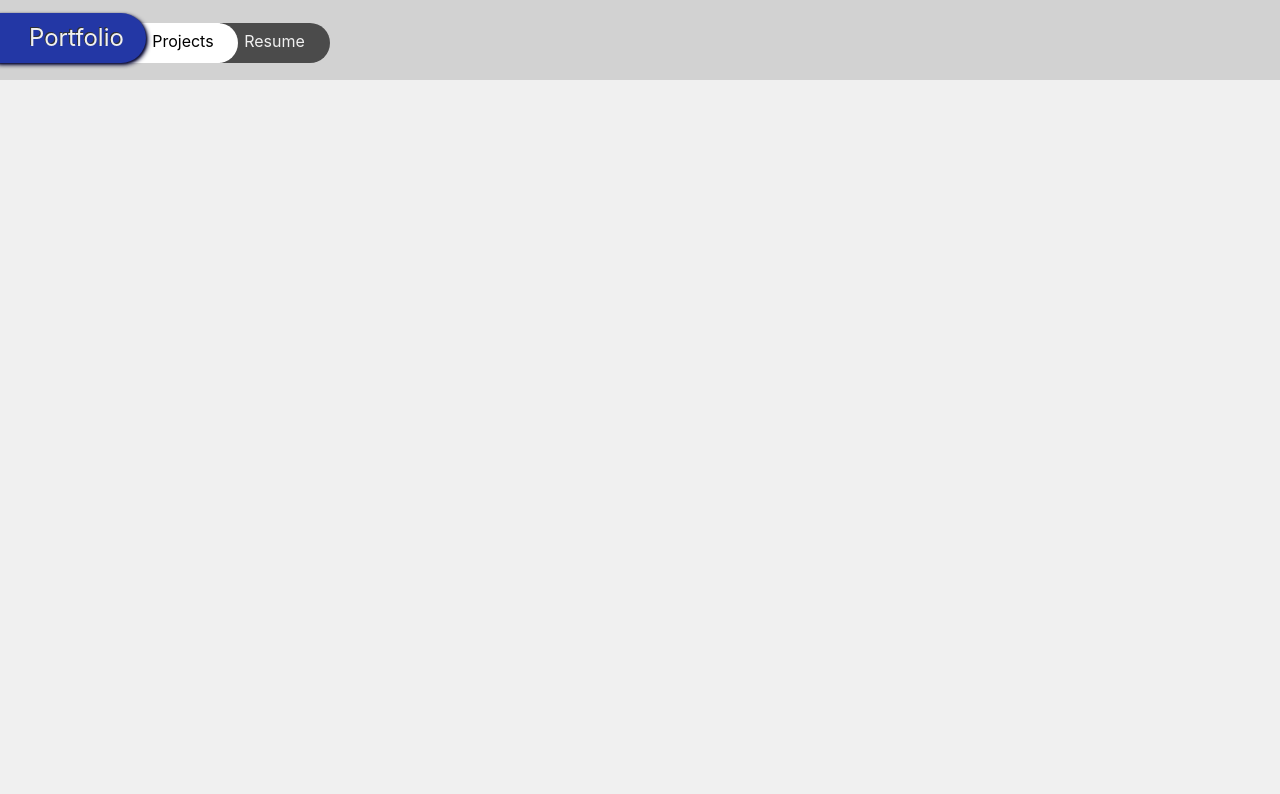
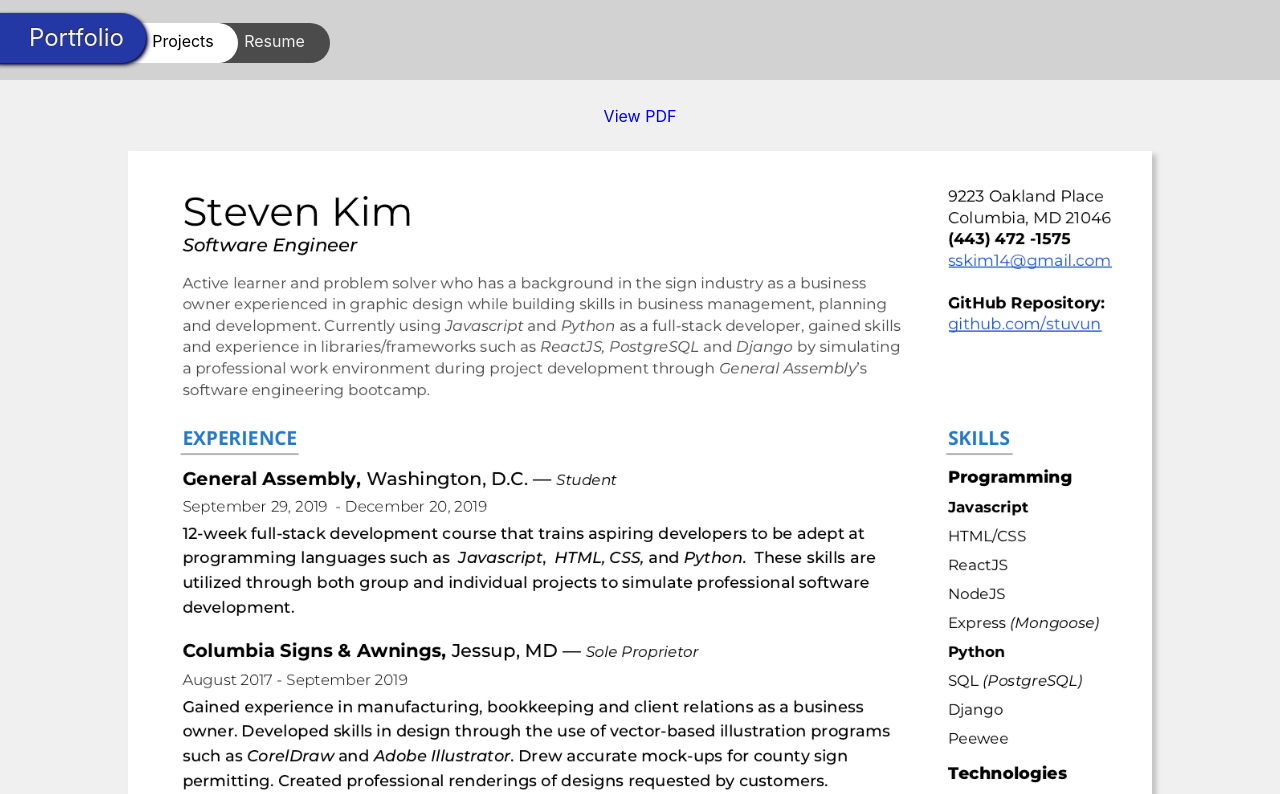
Before and after one commit to stuvun/portfolio, a React (Create React App) app: page /resume in a window 1280 px wide. Shown: the top 794 px of the page. Built offline with nearby package versions, Linux system fonts and the light colour scheme.

Commit message:
Changed classes in Resume component and updated resume.pdf/resume.png.

```diff
--- a/src/components/Resume/Resume.css
+++ b/src/components/Resume/Resume.css
@@ -0,0 +1,23 @@
+.resume-container {
+  display: flex;
+  flex-direction: column;
+  justify-items: center;
+  align-items: center;
+  margin-top: 2%;
+}
+.pdf-link {
+  text-decoration: none;
+  user-select: contain;
+}
+.image-container {
+  display: flex;
+  flex-direction: column;
+  align-items: center;
+  margin: 2vw auto 5vw auto;
+}
+.resume {
+  width: 80vw;
+  box-shadow: 0.3vw 0.2vw 0.3vw rgba(180, 180, 180, 0.5),
+    0.3vw 0.4vw 0.3vw rgba(210, 210, 210, 0.5),
+    0.3vw 0.6vw 0.3vw rgba(210, 210, 210, 0.5);
+}
--- a/src/components/Resume/Resume.js
+++ b/src/components/Resume/Resume.js
@@ -1,8 +1,21 @@
-import React from "react";
+import React, { Component } from "react";
 import "./Resume.css";
+import resume from "../../images/resume.png";
+import resumeLink from "../../images/resume.pdf";
 
-const Resume = () => {
-  return <div className="resume-container"></div>;
-};
+class Resume extends Component {
+  render() {
+    return (
+      <div className="resume-container">
+        <a className="pdf-link" href={resumeLink}>
+          View PDF
+        </a>
+        <div className="image-container">
+          <img src={resume} className="resume" />
+        </div>
+      </div>
+    );
+  }
+}
 
 export default Resume;
```
Also changed, not shown: src/images/resume.png, 1 other file (tests, documents, lock files or other folders).
